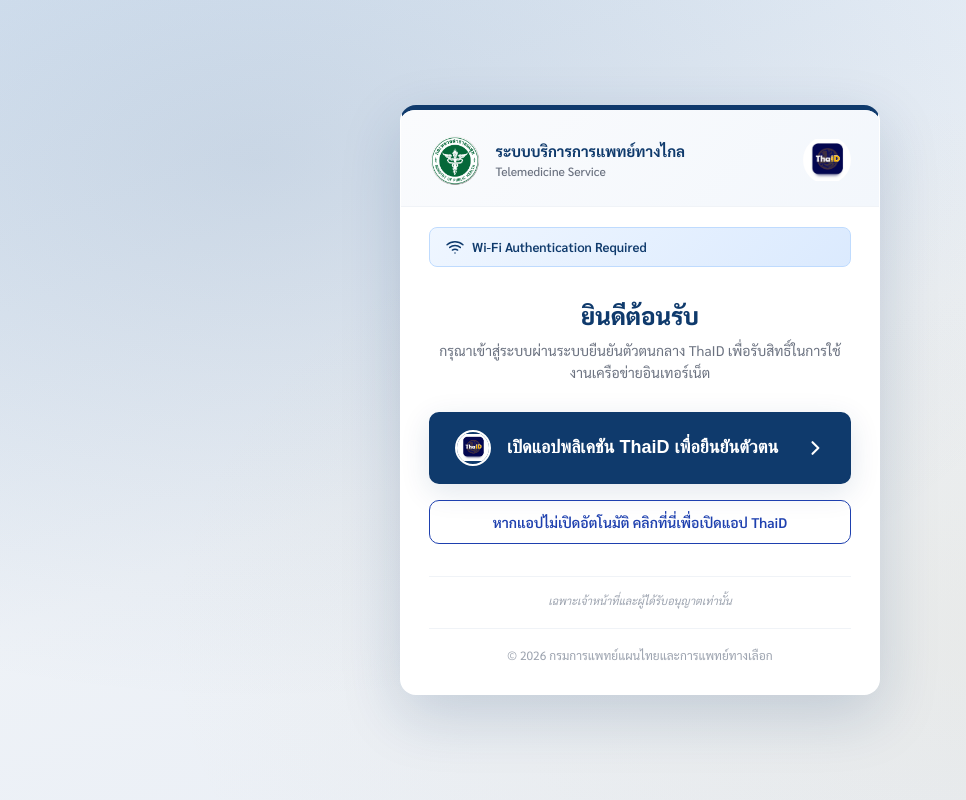
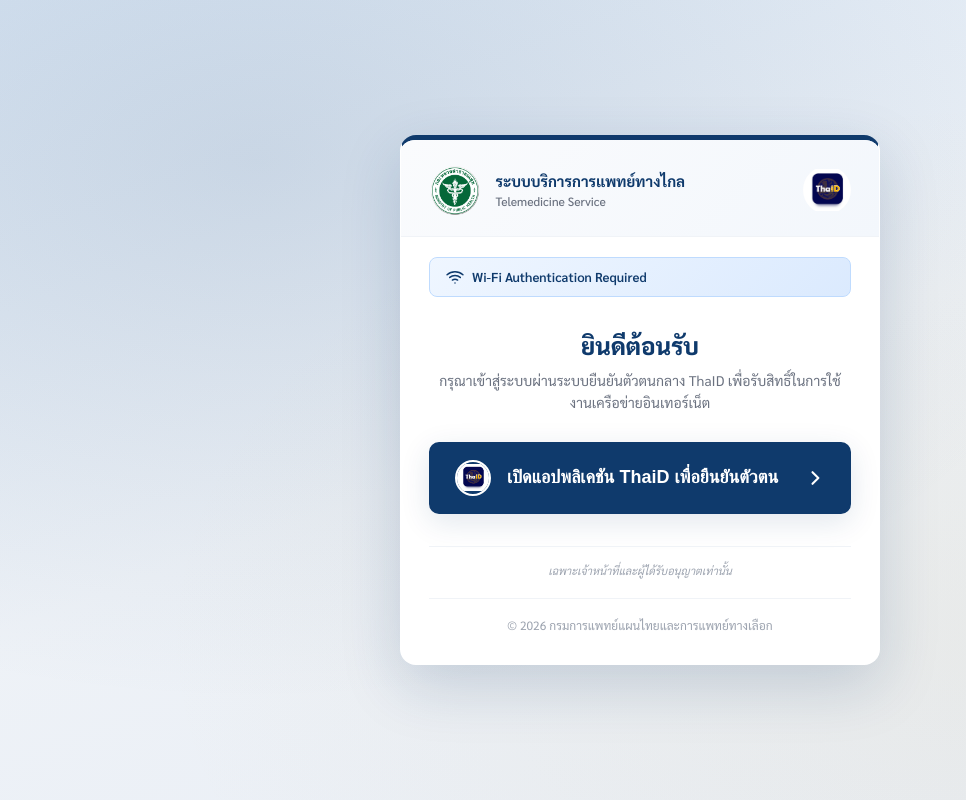
Before and after one commit to nebulize17/react-fastapi-thaid, a React (Vite) app in the folder frontend/: page / in a window 1280 px wide. Shown: the whole page, without its empty margins (0-966 px from the left). Built offline with nearby package versions, Linux system fonts and the light colour scheme.

Commit message:
Update Login.jsx

```diff
--- a/frontend/src/components/Login.jsx
+++ b/frontend/src/components/Login.jsx
@@ -180,35 +180,6 @@
               </svg>
             </button>
 
-            {/* ปุ่มเสริม: กดเปิดแอปด้วยตนเอง ในกรณีที่ Chrome ไม่ Auto redirect ไปแอป */}
-            <a
-              href="thaid://"
-              style={{
-                display: 'flex',
-                alignItems: 'center',
-                justifyContent: 'center',
-                gap: '12px',
-                padding: '12px 20px',
-                borderRadius: 'var(--radius-sm)',
-                border: '1px solid #1e40af',
-                background: 'transparent',
-                color: '#1e40af',
-                textDecoration: 'none',
-                cursor: 'pointer',
-                fontSize: '14px',
-                fontWeight: '600',
-                transition: 'all 0.3s ease',
-              }}
-              onMouseEnter={(e) => {
-                e.currentTarget.style.background = '#f0f5ff';
-              }}
-              onMouseLeave={(e) => {
-                e.currentTarget.style.background = 'transparent';
-              }}
-            >
-              <span>หากแอปไม่เปิดอัตโนมัติ คลิกที่นี่เพื่อเปิดแอป ThaiD</span>
-            </a>
-
 
             <p style={{
               fontSize: '11px',
```
